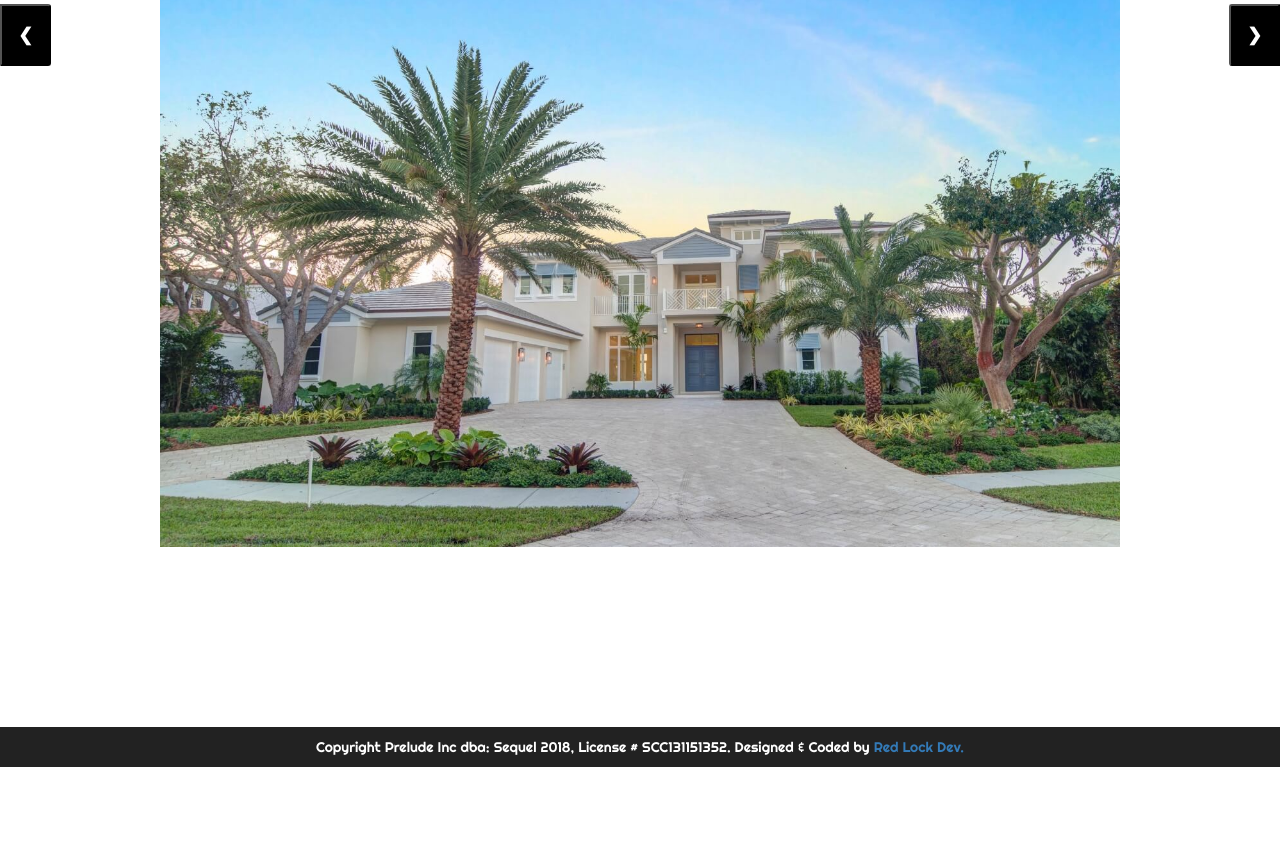
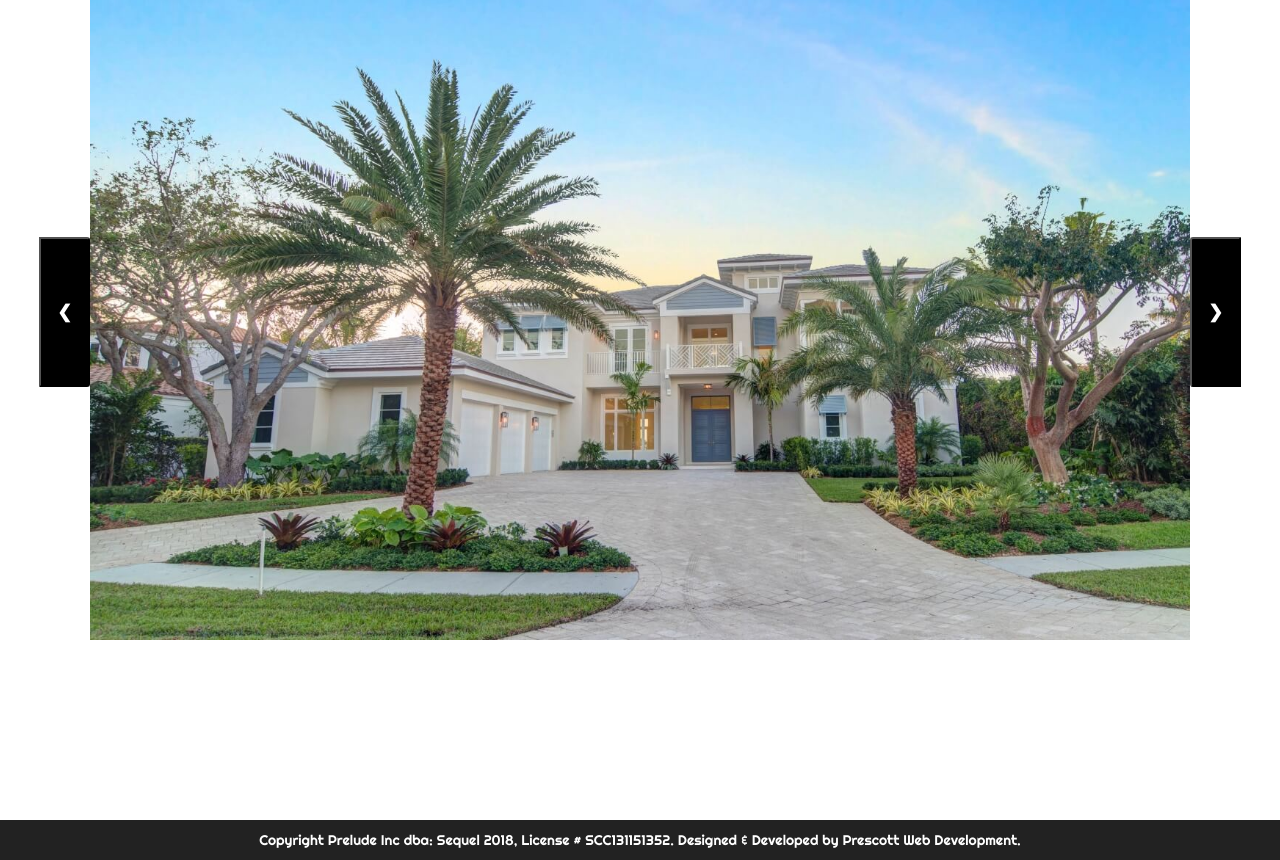
Before and after one commit to srprescott/Sequel-Glass, a plain HTML site: page portfolio.html in a window 1280 px wide. Shown: the part 374-1234 px from the top of the page. Before the commit the page ends 1141 px from the top, so only its background shows below. Drawn offline with nearby package versions, Linux system fonts and the light colour scheme; a web font is replaced by a local one.

Commit message:
Update
Added Evan, updated Amanda, fixed some button issues

```diff
--- a/about-us.css
+++ b/about-us.css
@@ -55,6 +55,9 @@ body {
     display: -webkit-box;
     display: -ms-flexbox;
     display: flex;
+    -webkit-box-orient: horizontal;
+    -webkit-box-direction: normal;
+    -ms-flex-direction: row;
     flex-direction: row;
     -webkit-box-pack:center;
     -ms-flex-pack:center;
@@ -140,7 +143,14 @@ footer{
     min-height:30px;
 }
 
+p a{
+    color:white;
+}
 
+p a:hover{
+    color:#477B12;
+    text-decoration: overline;
+}
 
 
 
@@ -224,9 +234,6 @@ footer{
     img{
         width:100%;
     }
-	footer{
-		.3em;
-	}
 	.row{
 		font-size:40%;
 	}
--- a/installations.css
+++ b/installations.css
@@ -53,6 +53,9 @@ body {
     display: -webkit-box;
     display: -ms-flexbox;
     display: flex;
+    -webkit-box-orient: horizontal;
+    -webkit-box-direction: normal;
+    -ms-flex-direction: row;
     flex-direction: row;
     -webkit-box-pack:center;
     -ms-flex-pack:center;
@@ -115,7 +118,14 @@ footer{
     min-height:30px;
 }
 
+p a{
+    color:white;
+}
 
+p a:hover{
+    color:#477B12;
+    text-decoration: overline;
+}
 
 
 
@@ -202,9 +212,6 @@ footer{
     img{
         width:100%;
     }
-	footer{
-		.3em;
-	}
 	.row{
 		font-size:40%;
 	}
--- a/portfolio.css
+++ b/portfolio.css
@@ -54,6 +54,9 @@ body {
     display: -webkit-box;
     display: -ms-flexbox;
     display: flex;
+    -webkit-box-orient: horizontal;
+    -webkit-box-direction: normal;
+    -ms-flex-direction: row;
     flex-direction: row;
     -webkit-box-pack:center;
     -ms-flex-pack:center;
@@ -87,7 +90,21 @@ body {
 
 
 
-
+.two{
+    display: -webkit-box;
+    display: -ms-flexbox;
+    display: flex;
+    -webkit-box-orient: horizontal;
+    -webkit-box-direction: normal;
+    -ms-flex-direction: row;
+    flex-direction: row;
+    -webkit-box-pack:center;
+    -ms-flex-pack:center;
+    justify-content:center;
+    -webkit-box-align:center;
+    -ms-flex-align:center;
+    align-items:center;
+}
 
 
 .sliderOne{
@@ -109,12 +126,11 @@ body {
 }
 
 .mySlides{
-    width:75%;
+    max-width:1100px;
 }
 
 .prev, .next {
     cursor: pointer;
-    position:fixed;
     top: 50%;
     width: auto;
     padding: 16px;
@@ -127,6 +143,7 @@ body {
     border-radius: 0 3px 3px 0;
     background-color:black;
     z-index: 10;
+    height: 150px;
 }
 
 /* Position the "next button" to the right */
@@ -187,7 +204,14 @@ footer{
     min-height:30px;
 }
 
+p a{
+    color:white;
+}
 
+p a:hover{
+    color:#477B12;
+    text-decoration: overline;
+}
 
 
 
--- a/portfolio.html
+++ b/portfolio.html
@@ -42,9 +42,10 @@
 
 
             <section class="two">
+
+               <button class="button prev" onclick="plusDivs(-1)">&#10094;</button>
+
                <div class="sliderOne">
-
-
 
                    <img class="mySlides" src="images/portfolio/1.jpg">
                    <img class="mySlides" src="images/portfolio/2.jpg">
@@ -75,15 +76,9 @@
                    <img class="mySlides" src="images/portfolio/60.jpg">
 
 
-
-
-                   <div>
-                    <button class="button prev" onclick="plusDivs(-1)">&#10094;</button>
-                    <button class="button next" onclick="plusDivs(+1)">&#10095;</button>
-                  </div>
-
                </div>
 
+               <button class="button next" onclick="plusDivs(+1)">&#10095;</button>
 
             </section>
 
@@ -121,7 +116,7 @@
 
         <footer>
 			<div class="footer">
-				<p class="copywrite">Copyright Prelude Inc dba: Sequel 2018, License # SCC131151352. Designed &amp; Coded by <a href="http://www.redlockdev.com">Red Lock Dev.</a></p>
+				<p class="copywrite">Copyright Prelude Inc dba: Sequel 2018, License # SCC131151352. Designed &amp; Developed by <a href="http://www.prescottdev.com">Prescott Web Development.</a></p>
 			</div>
 		</footer>
 
--- a/styles.css
+++ b/styles.css
@@ -231,7 +231,15 @@ footer{
     text-align: center;
 }
 
+p a{
+    color:white;
+    text-decoration: none;
+}
 
+p a:hover{
+    color:#477B12;
+    text-decoration: overline;
+}
 
 
 
--- a/supply.css
+++ b/supply.css
@@ -52,6 +52,9 @@ body {
     display: -webkit-box;
     display: -ms-flexbox;
     display: flex;
+    -webkit-box-orient: horizontal;
+    -webkit-box-direction: normal;
+    -ms-flex-direction: row;
     flex-direction: row;
     -webkit-box-pack:center;
     -ms-flex-pack:center;
@@ -156,7 +159,14 @@ footer{
     min-height:30px;
 }
 
+p a{
+    color:white;
+}
 
+p a:hover{
+    color:#477B12;
+    text-decoration: overline;
+}
 
 
 
--- a/team-contact.css
+++ b/team-contact.css
@@ -230,7 +230,14 @@ footer{
     min-height:30px;
 }
 
+p a{
+    color:white;
+}
 
+p a:hover{
+    color:#477B12;
+    text-decoration: overline;
+}
 
 
 
```
Also changed, not shown: about-us.html (+1 -1 lines), index.html (+1 -1 lines), installations.html (+1 -1 lines), supply.html (+1 -1 lines), team-contact.html (+18 -5 lines), 1 other file.
